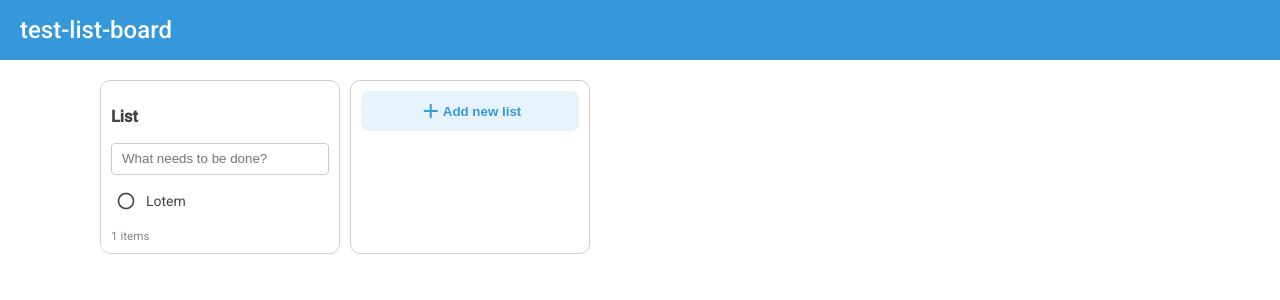
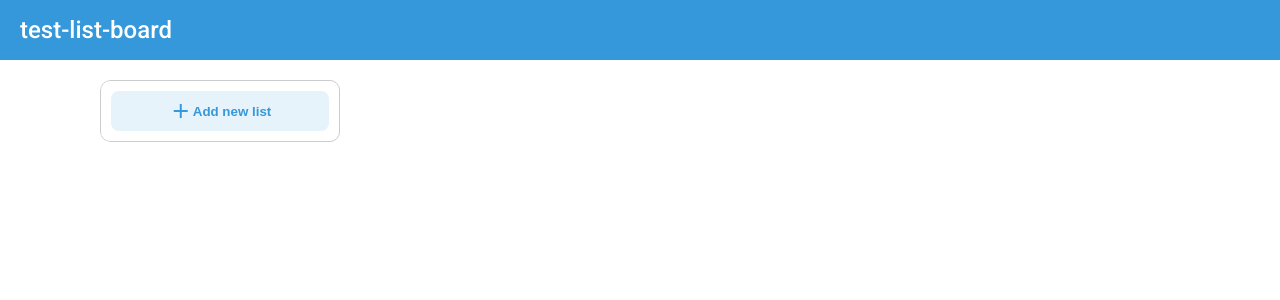
Before and after one commit to alexalannunes/angular-board-list, an Angular app: page / in a window 1280 px wide. Shown: the top 300 px of the page. Built offline with nearby package versions, Linux system fonts and the light colour scheme.

Commit message:
migrating to service

```diff
--- a/src/app/app.component.html
+++ b/src/app/app.component.html
@@ -19,7 +19,7 @@
 
       <div class="list-container" role="menu">
         <div *ngFor="let a of i.items" class="zoomIn list-item" role="listitem">
-          <div class="flex ai-center flex-1">
+          <div class="flex ai-center flex-1" style="word-break: break-all">
             <div
               (click)="toggleItem(a)"
               class="icons-toggle-item--action m-r-10"
@@ -46,6 +46,8 @@
               (blur)="blurEditableItem(a)"
               id="list_item__{{ i.id }}__{{ a.id }}"
               [(ngModel)]="a.title"
+              #thisInput
+              (keydown.enter)="ao(thisInput)"
             />
             <span (click)="toogleEdit(a)" *ngIf="!a.editable">{{
               a.title
--- a/src/app/app.component.ts
+++ b/src/app/app.component.ts
@@ -1,19 +1,5 @@
 import { Component, ViewChild } from '@angular/core';
-
-interface ListItem {
-  id: number;
-  title: string;
-  completed: boolean;
-  listId: number;
-  editable: boolean;
-}
-
-interface List {
-  id: number;
-  title: string;
-  newItem: string;
-  items: ListItem[];
-}
+import { List, ListItem, ListsService } from './lists.service';
 
 @Component({
   selector: 'app-root',
@@ -21,43 +7,24 @@ interface List {
   styleUrls: ['./app.component.css'],
 })
 export class AppComponent {
+  constructor(private listsService: ListsService) {}
+
   @ViewChild('inputAddNewList')
   inputAddNewList: any;
 
   newListName: string = '';
   isAddingNewList = false;
 
-  lists = [
-    {
-      id: 1,
-      title: 'List',
-      newItem: '',
-      items: [
-        {
-          id: 13,
-          title: 'Lotem',
-          completed: false,
-          listId: 1,
-          editable: false,
-        },
-      ],
-    },
-  ];
+  lists = this.listsService.lists;
 
   addNewList() {
-    this.lists.push({
-      id: (Math.random() * 100) | 0,
-      title: this.newListName,
-      newItem: '',
-      items: [],
-    });
-
+    this.listsService.addNewList(this.newListName);
     this.newListName = '';
+    console.log(this.listsService.lists);
   }
 
   activeNewList() {
     this.isAddingNewList = true;
-
     setTimeout(() => {
       this.inputAddNewList.nativeElement.focus();
     }, 50);
@@ -65,14 +32,7 @@ export class AppComponent {
 
   addItemToList(item: List) {
     if (item.newItem) {
-      item.items.push({
-        id: (Math.random() * 1000) | 0,
-        title: item.newItem,
-        completed: false,
-        listId: item.id,
-        editable: false,
-      });
-
+      this.listsService.addItemToList(item.newItem, item.id);
       item.newItem = '';
     }
   }
@@ -82,8 +42,7 @@ export class AppComponent {
   }
 
   toggleItem(item: ListItem) {
-    item.completed = !item.completed;
-    item.editable = false;
+    this.listsService.toggleItem(item.id, item.listId);
   }
 
   toogleEdit(item: ListItem) {
@@ -108,4 +67,9 @@ export class AppComponent {
       this.isAddingNewList = false;
     }
   }
+
+  ao(a: any) {
+    console.log(a);
+    a.blur();
+  }
 }
--- /dev/null
+++ b/src/app/lists.service.ts
@@ -0,0 +1,70 @@
+import { Injectable } from '@angular/core';
+import { NgidService } from './ngid.service';
+
+export interface ListItem {
+  id: number;
+  title: string;
+  completed: boolean;
+  listId: number;
+  editable: boolean;
+}
+
+export interface List {
+  id: number;
+  title: string;
+  newItem: string;
+  items: ListItem[];
+}
+
+@Injectable({
+  providedIn: 'root',
+})
+export class ListsService {
+  lists: List[] = [];
+
+  constructor(private ngId: NgidService) {
+    console.log(ngId.next());
+  }
+
+  addNewList(title: string) {
+    const listId = this.ngId.next();
+    this.lists.push({
+      id: listId,
+      title,
+      newItem: '',
+      items: [],
+    });
+  }
+
+  addItemToList(title: string, listId: number) {
+    const id = this.ngId.next();
+
+    const list: List | undefined = this.lists.find(
+      (list: List) => list.id === listId
+    );
+
+    list &&
+      list.items.push({
+        id,
+        title: title,
+        completed: false,
+        listId,
+        editable: false,
+      });
+  }
+
+  toggleItem(itemId: number, listId: number) {
+    const list: List | undefined = this.lists.find(
+      (list: List) => list.id === listId
+    );
+
+    const item: ListItem | undefined = list?.items.find(
+      (item: ListItem) => item.id === itemId
+    );
+
+    if (item) {
+      item.completed = !item.completed;
+      item.editable = false;
+    }
+  }
+}
--- /dev/null
+++ b/src/app/ngid.service.ts
@@ -0,0 +1,12 @@
+import { Injectable } from '@angular/core';
+
+@Injectable({
+  providedIn: 'root',
+})
+export class NgidService {
+  init = 0;
+
+  next() {
+    return this.init++;
+  }
+}
```
